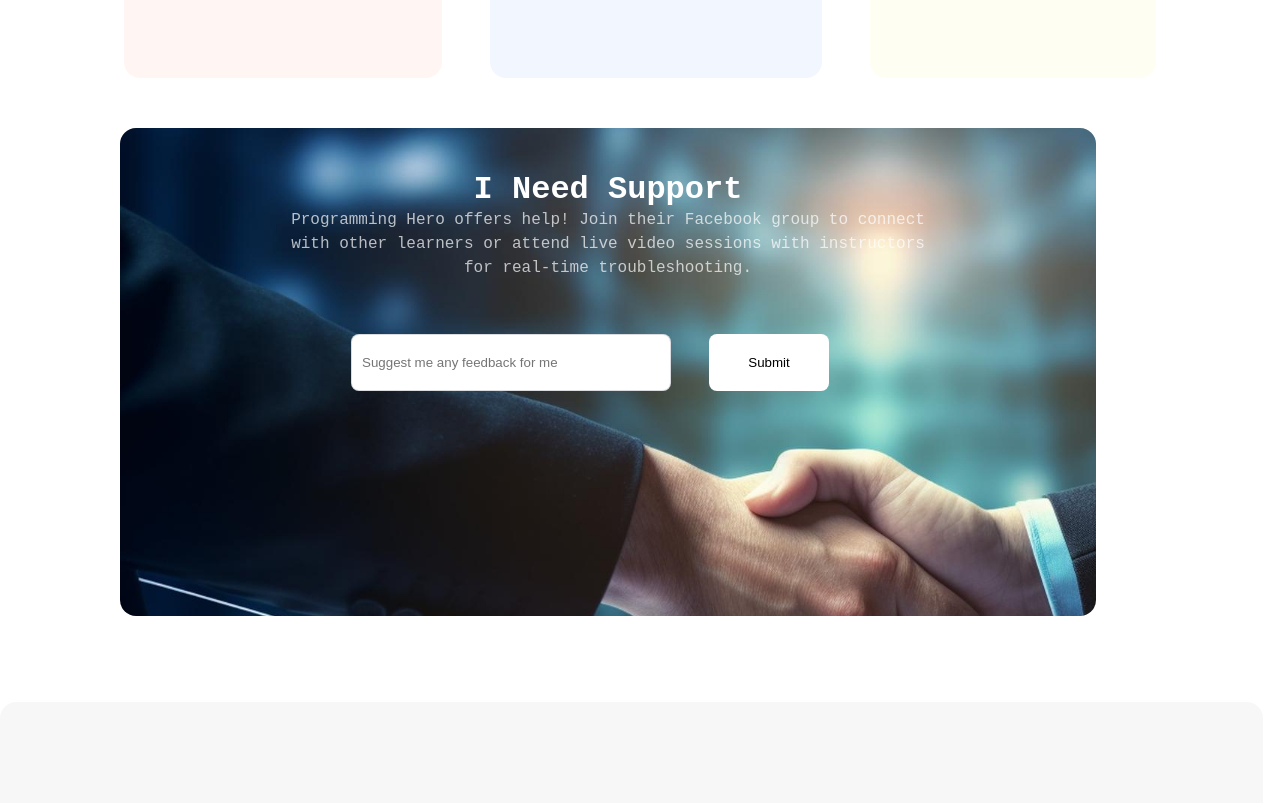
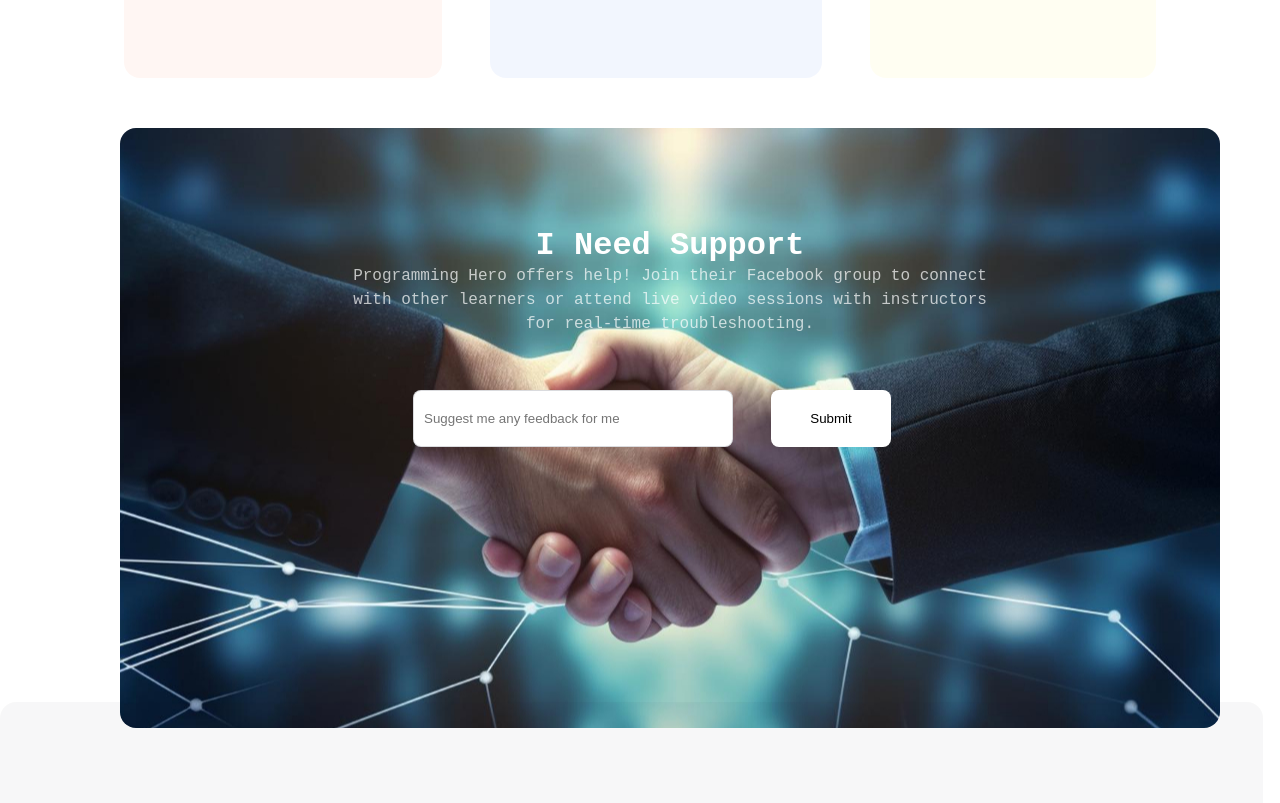
Before and after one commit to Tanber007/assingment-1, a plain HTML site: page index.html in a window 1280 px wide. Shown: the part 4220-5023 px from the top of the page. Drawn offline with Linux system fonts and the light colour scheme; a web font is replaced by a local one.

Commit message:
fixt the support background img

```diff
--- a/assingment/style.css
+++ b/assingment/style.css
@@ -213,10 +213,12 @@ a{
 }
 .support{
     background-image: url("../assets/handshake.jpg");
+    background-position: center;
     width: 900px;
-    height: 400px;
+    height: 300px;
     margin-left: 120px;
-    padding: 44px 38px 44px 38px;
+    padding: 100px;
+    padding-bottom: 200px;
     border-radius: 16px;
     justify-content: center;
     align-items: center;
@@ -256,7 +258,6 @@ a{
 .sub-btn{
     border-radius: 8px;
     background: rgb(255, 255, 255);
-
     padding: 17px 20px 17px 20px;
     width: 120px;
     height: 57px;
```
